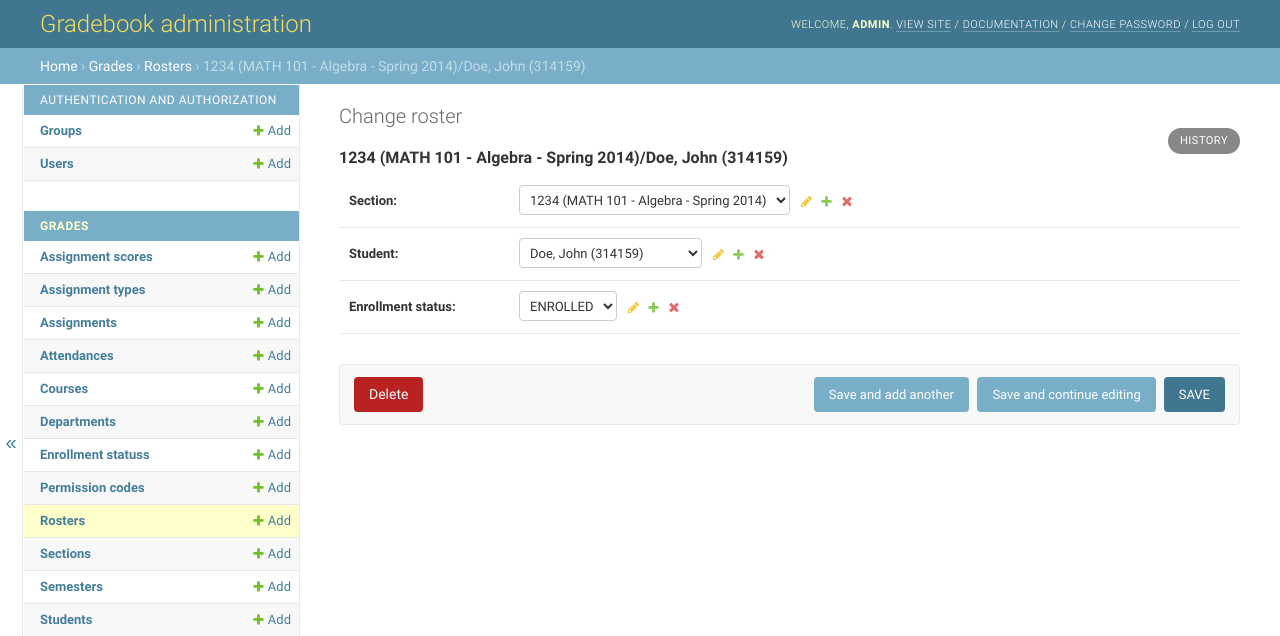
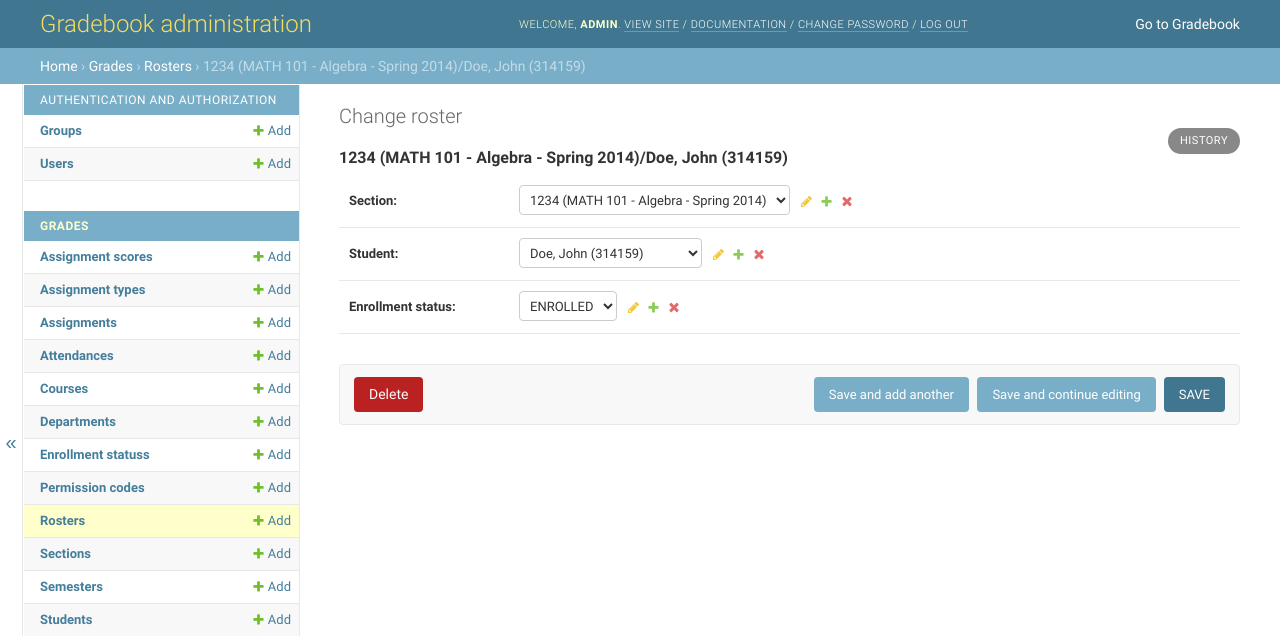
Before and after one commit to dmcallas/gradebook, a Django app: page /admin/grades/roster/1/change/ in a window 1280 px wide. Shown: the top 636 px of the page. Run offline with Django 3.2, Linux system fonts and the light colour scheme; a user stored in the database is signed in; data comes from the database, SQL or seed files in the repository; parts of the project's set-up code (start-up, migrations or seed data) failed here and were passed over.

Commit message:
Adding link to app from admin pages.

```diff
--- a/gradebook/templates/admin/base_site.html
+++ b/gradebook/templates/admin/base_site.html
@@ -7,4 +7,6 @@
 <h1 id="site-name">{% trans 'Gradebook administration' %}</h1>
 {% endblock %}
 
-{% block nav-global %}{% endblock %}
+{% block nav-global %}
+<a href="{% url 'grades:section_index' %}">Go to Gradebook</a>
+{% endblock %}
```
